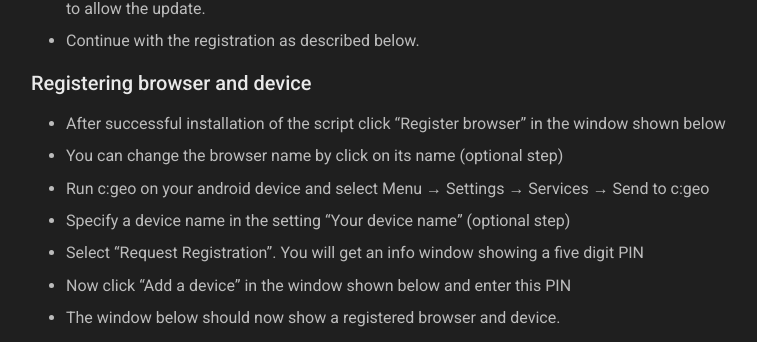
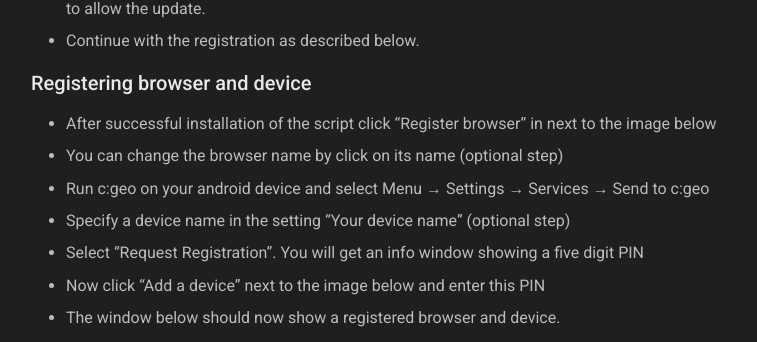
Before and after one commit to cgeo/cgeo.github.io, a Jekyll site: the page built from send2cgeo.md, in a window 1280 px wide and 900 px high, scrolled down 837 px, cut to the strip 146-488 px from the top of the window. Shown: the whole strip, without its empty margins (209-966 px from the left). Built offline with Jekyll 4.4.1, drawn with Linux system fonts in a browser that asks for light colours; nearby versions of some CDN libraries; a script that is not in the unit is left out.

Commit message:
improve register/add device instructions

```diff
--- a/send2cgeo.md
+++ b/send2cgeo.md
@@ -39,12 +39,12 @@
 
 ## Registering browser and device
 
-- After successful installation of the script click "Register browser" in the window shown below
+- After successful installation of the script click "Register browser" in next to the image below
 - You can change the browser name by click on its name (optional step)
 - Run c:geo on your android device and select Menu → Settings → Services → Send to c:geo
 - Specify a device name in the setting "Your device name" (optional step)
 - Select "Request Registration". You will get an info window showing a five digit PIN
-- Now click "Add a device" in the window shown below and enter this PIN
+- Now click "Add a device" next to the image below and enter this PIN
 - The window below should now show a registered browser and device.
 
 <iframe src="https://send2.cgeo.org/api/" width="100%" height="300px"></iframe>
```
